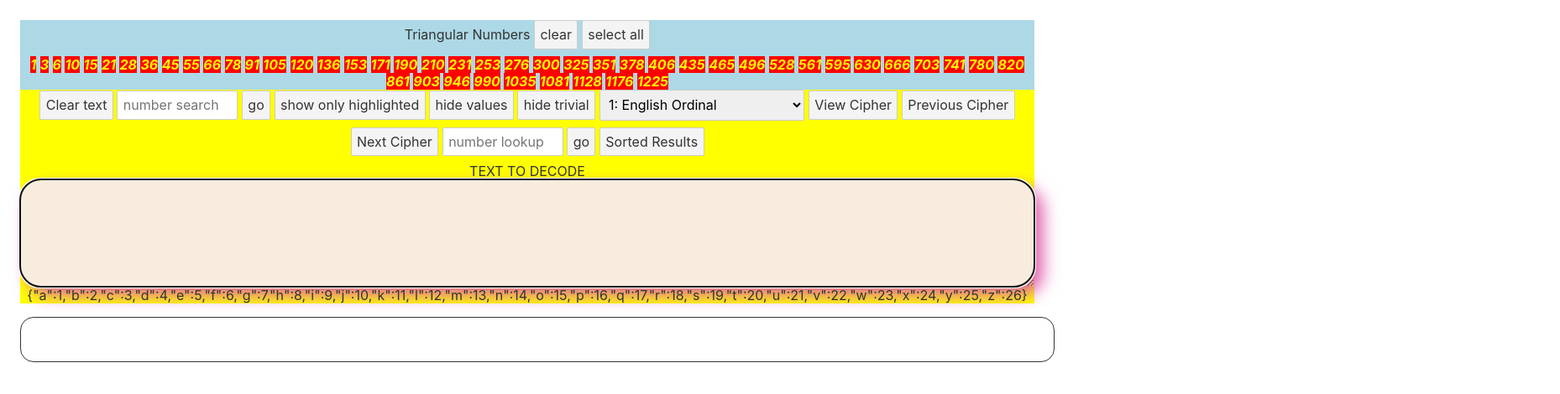
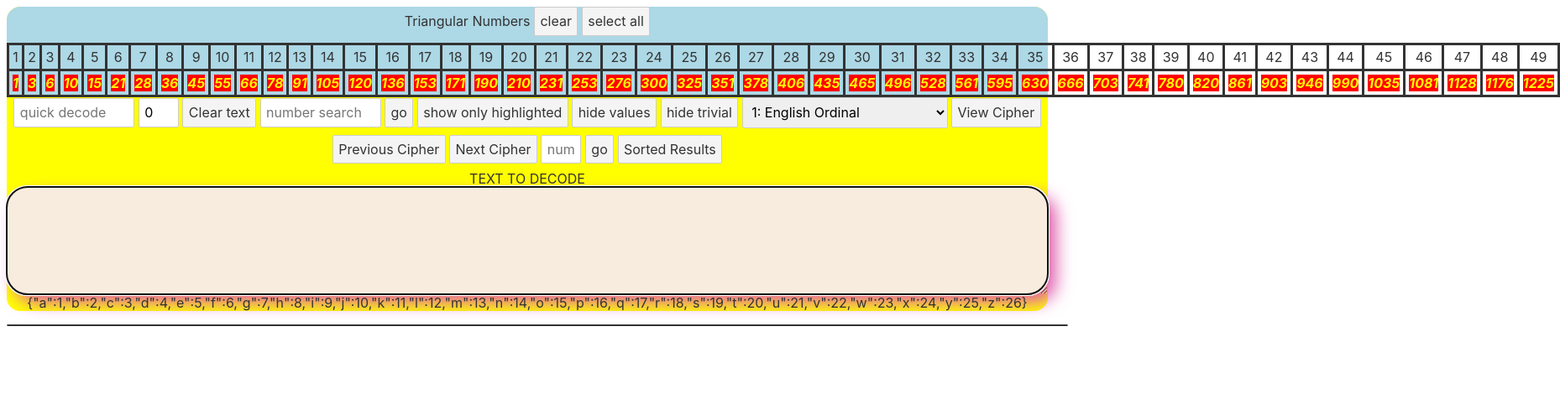
Before and after one commit to sir-tonytiger-201/sir-tonytiger-201.github.io, a Svelte app: page / in a window 1280 px wide. Shown: the top 470 px of the page at 84% size, 1858 px wide, since content can reach past the window. Built offline with nearby package versions, Linux system fonts and the light colour scheme.

Commit message:
new features

```diff
--- a/src/components/TextInput.svelte
+++ b/src/components/TextInput.svelte
@@ -16,7 +16,7 @@
   {#if multiline}
     <textarea autofocus bind:value
     transition:scale={{duration: 1000, easing: cubicOut}}
-    on:click={() => focused = !focused}
+    on:click={() => focused = !focused} spellcheck={false}
     on:mouseleave={() => focused = false}
     class:focused
     />
@@ -43,6 +43,7 @@
     margin: 0px;
     box-shadow: 10px 10px 20px  rgb(224, 93, 174);
 
+
   }
   textarea {
     height: 8rem;
--- a/src/pages/Decoder.svelte
+++ b/src/pages/Decoder.svelte
@@ -3,43 +3,44 @@
 	import cipherList from "../calc/ciphers";
 	import { shortcut } from "../js/shortcut";
 	import TriangularNumbers from "./TriangularNumbers.svelte";
-	import { scale } from 'svelte/transition';
-  import { cubicOut } from 'svelte/easing';
+	import { scale } from "svelte/transition";
+	import { cubicOut } from "svelte/easing";
 	let text = "";
 	let selectedCipher = 0;
 	let selected = 0;
 	let triangularHighlight = {};
+	let quickWord = '';
 	const params = {
 		ignoreTrivial: false,
 		onlyShowHighlighted: false,
 		showValues: true,
-	}
+	};
 
 	let showValues = false;
-	let numberLookup = '';
-	let numberSearch = '';
-	$: specialNumbers = [ 33, 38, 42, 47, 48, 74, 83, 84, 137, 201];
+	let numberLookup = "";
+	let numberSearch = "";
+	$: specialNumbers = [33, 38, 42, 47, 48, 74, 83, 84, 120, 137, 201];
 	const numberInfo = {
-		33: 'https://www.reddit.com/r/GeometersOfHistory/wiki/spellcomponents/33',
-		42: 'https://www.reddit.com/r/GeometersOfHistory/wiki/spellcomponents/42',
-		47: 'https://www.reddit.com/r/GeometersOfHistory/wiki/spellcomponents/47',
-		74: 'https://www.reddit.com/r/GeometersOfHistory/wiki/spellcomponents/74',
-		83: 'https://www.reddit.com/r/GeometersOfHistory/wiki/spellcomponents/83',
-		137: 'https://www.reddit.com/r/GeometersOfHistory/wiki/spellcomponents/137',
-		201: 'https://www.reddit.com/r/GeometersOfHistory/wiki/spellcomponents/201',
-
-	}
+		33: "https://www.reddit.com/r/GeometersOfHistory/wiki/spellcomponents/33",
+		42: "https://www.reddit.com/r/GeometersOfHistory/wiki/spellcomponents/42",
+		47: "https://www.reddit.com/r/GeometersOfHistory/wiki/spellcomponents/47",
+		74: "https://www.reddit.com/r/GeometersOfHistory/wiki/spellcomponents/74",
+		83: "https://www.reddit.com/r/GeometersOfHistory/wiki/spellcomponents/83",
+		120: "https://www.reddit.com/r/GeometersOfHistory/wiki/spellcomponents/120",
+		137: "https://www.reddit.com/r/GeometersOfHistory/wiki/spellcomponents/137",
+		201: "https://www.reddit.com/r/GeometersOfHistory/wiki/spellcomponents/201",
+	};
 
 	const trivialList = ["a", "is", "or", "of", "if", "at", "the", "also"];
 
-	const addToHighlights = num => {
-		if(!specialNumbers.includes(num)) {
-		specialNumbers = [...specialNumbers, Number(num) ]
-		triangularHighlight = triangularHighlight;
-		console.log(specialNumbers)
+	const addToHighlights = (num) => {
+		if (!specialNumbers.includes(num)) {
+			specialNumbers = [...specialNumbers, Number(num)];
+			triangularHighlight = triangularHighlight;
+			console.log(specialNumbers);
 		}
+	};
 
-	}
 
 	$: currentCipher = cipherList[selectedCipher];
 	$: cipherString = () => {
@@ -50,15 +51,13 @@
 			const val = currentCipher.vArr[currentCipher.cArr.indexOf(c)];
 			letterValues[letter] = val;
 		}
-		return JSON.stringify(letterValues);;
+		return JSON.stringify(letterValues);
 	};
 
 	const toggleAndUpdate = (key) => {
 		params[key] = !params[key];
 		triangularHighlight = triangularHighlight;
-	}
-
-
+	};
 
 	const displayCipher = () => {
 		let letterValues = {};
@@ -102,50 +101,59 @@
 
 	const evalWord = (word) => {
 		let val = 0;
-		for (const c of word) {
+		for (const c of word.toLocaleLowerCase()) {
 			val += valueOf(c);
 		}
 		return val;
 	};
 
-	const simplify = word => {
-		if(typeof(word) !== "string") return word;
+	const simplify = (word) => {
+		if (typeof word !== "string") return word;
 		let simplified = "";
 		//console.log("word = ", word)
 		for (const c of word) {
-			if(currentCipher.vArr[currentCipher.cArr.indexOf(c.charCodeAt(0))]) {
+			if (currentCipher.vArr[currentCipher.cArr.indexOf(c.charCodeAt(0))]) {
 				simplified += c;
 			}
 		}
-		if ( word !== simplified) {
+		if (word !== simplified) {
 			//console.log(word," simplified is ", simplified)
 		}
 
-		return simplified
+		return simplified;
+	};
 
+	$: if( selectedCipher) {
+		quickDecode = evalWord(quickWord)
 	}
 
+
 	const highlight = (text) => {
-		const  [ word, value ]  = typeof(text) === "string" ? text.split(" ") : [ text , null]
-		if(!params.showValues) text = word;
-		if (params.ignoreTrivial && (trivialList.includes(simplify(word))  || simplify(word).length < 4)) {
-			return params.onlyShowHighlighted ? '' : text;
+		const [word, value] =
+			typeof text === "string" ? text.split(" ") : [text, null];
+		if (!params.showValues) text = word;
+		if (
+			params.ignoreTrivial &&
+			(trivialList.includes(simplify(word)) || simplify(word).length < 4)
+		) {
+			return params.onlyShowHighlighted ? "" : text;
 		} else {
 			if (numberInfo[value]) {
-				return `<a href='${numberInfo[value]}' class='highlight' target="_blank">${text}</a>`
+				return `<a href='${numberInfo[value]}' class='highlight' target="_blank">${text}</a>`;
 			} else {
 				return "<span class='highlight'>" + text + "</span>";
 			}
-
-
 		}
 	};
 
 	const triangleHighlight = (text) => {
-		const word = text.split(" ")[0]
-		if(!params.showValues) text = word;
-		if (params.ignoreTrivial && (trivialList.includes(word) || simplify(word).length < 4))  {
-			return params.onlyShowHighlighted ? '' : text;
+		const word = text.split(" ")[0];
+		if (!params.showValues) text = word;
+		if (
+			params.ignoreTrivial &&
+			(trivialList.includes(word) || simplify(word).length < 4)
+		) {
+			return params.onlyShowHighlighted ? "" : text;
 		} else {
 			return "<span class='triangle-highlight'>" + text + "</span>";
 		}
@@ -165,33 +173,29 @@
 
 				if (specialNumbers.includes(val)) {
 					//val = highlight(val);
-					const returnedValue = highlight(word + " " + val)
+					const returnedValue = highlight(word + " " + val);
 					if (returnedValue) {
-						decoded +=  returnedValue + " ";
-					} else {
-						combinedValue.num -= val;
-					}
-
-				} else if (triangularHighlight[val] === true) {
-					const returnedValue = triangleHighlight(word + " " + val)
-					if(returnedValue) {
 						decoded += returnedValue + " ";
 					} else {
 						combinedValue.num -= val;
 					}
-
-				} else {
-					if (!params.onlyShowHighlighted) {
-						if(params.showValues) {
-							decoded += word + " " + val + " "
-						} else {
-							decoded += word + " "
-						}
-
+				} else if (triangularHighlight[val] === true) {
+					const returnedValue = triangleHighlight(word + " " + val);
+					if (returnedValue) {
+						decoded += returnedValue + " ";
 					} else {
 						combinedValue.num -= val;
 					}
-
+				} else {
+					if (!params.onlyShowHighlighted) {
+						if (params.showValues) {
+							decoded += word + " " + val + " ";
+						} else {
+							decoded += word + " ";
+						}
+					} else {
+						combinedValue.num -= val;
+					}
 				}
 			}
 
@@ -201,13 +205,19 @@
 				combinedValue.html = combinedValue.num;
 			}
 
+			if (decoded.length > 0) {
 				decoded +=
-				combinedValue.num > 0 && params.showValues ? "(" + combinedValue.html + ")<br>" : "<br>";
-
+					combinedValue.num > 0 && params.showValues
+						? "(" + combinedValue.html + ")<br><br>"
+						: "<br>";
+			}
 		}
 
 		return decoded;
 	};
+
+	$: quickDecode = evalWord(quickWord)
+
 </script>
 
 <!-- {"cipherName":"English Ordinal",
@@ -224,24 +234,37 @@
 			<TriangularNumbers bind:triangularHighlight />
 			<nav>
 				<!-- <h1>Decoder</h1> -->
+				<input
+					type="text"
+					bind:value={quickWord}
+
+					placeholder="quick decode"
+				/>
+				<input type="text" readonly class="numberbox" bind:value={quickDecode} />
 				<button on:click={() => (text = "")}>Clear text</button>
-				<input type="text"
-				use:shortcut={{ code: "Enter", callback: () => addToHighlights(numberSearch) }}
-				bind:value={numberSearch}
-				placeholder="number search" />
+				<input
+					type="text"
+					use:shortcut={{
+						code: "Enter",
+						callback: () => addToHighlights(numberSearch),
+					}}
+					bind:value={numberSearch}
+					placeholder="number search"
+				/>
 				<button on:click={() => addToHighlights(numberSearch)}>go</button>
-				<button on:click={() => toggleAndUpdate('onlyShowHighlighted')}>
+				<button on:click={() => toggleAndUpdate("onlyShowHighlighted")}>
 					show
 					{#if params.onlyShowHighlighted} all {:else} only highlighted {/if}
 				</button>
-				<button on:click={() => toggleAndUpdate('showValues')}>
+				<button on:click={() => toggleAndUpdate("showValues")}>
 					{#if params.showValues} hide {:else} show {/if} values
 				</button>
-				<button on:click={() => toggleAndUpdate('ignoreTrivial')}>
+				<button on:click={() => toggleAndUpdate("ignoreTrivial")}>
 					{#if params.ignoreTrivial} show {:else} hide {/if} trivial
 				</button>
-				<select bind:value={selectedCipher}
-				use:shortcut={{ code: "Home", callback: () =>selectedCipher = 0 }}
+				<select
+					bind:value={selectedCipher}
+					use:shortcut={{ code: "Home", callback: () => (selectedCipher = 0) }}
 				>
 					{#each cipherList as cipher, i}
 						<option value={i}>
@@ -261,28 +284,38 @@
 					use:shortcut={{ code: "Tab", callback: cycleForward }}
 					>Next Cipher</button
 				>
-				<input type="text"
-				bind:value={numberLookup} placeholder="number lookup"
-
+				<input
+					type="text"
+					bind:value={numberLookup}
+					class="numberbox"
+					placeholder="number lookup"
 				/>
-				<button on:click={() => window.open(`https://www.reddit.com/r/GeometersOfHistory/wiki/spellcomponents/${numberLookup}`)}>go</button>
+				<button
+					on:click={() =>
+						window.open(
+							`https://www.reddit.com/r/GeometersOfHistory/wiki/spellcomponents/${numberLookup}`
+						)}>go</button
+				>
 				<button>Sorted Results</button>
 			</nav>
 
-			<TextInput {shortcut} label="Text to decode" bind:value={text} multiline={true} />
+			<TextInput
+				{shortcut}
+				label="Text to decode"
+				bind:value={text}
+				multiline={true}
+			/>
 			{cipherString()}
 		</center>
 	</div>
-	<div class="decoded" transition:scale={{duration: 1000, easing: cubicOut}}>
+	<div class="decoded" transition:scale={{ duration: 1000, easing: cubicOut }}>
 		<!-- 	<p>{text}</p>
 	<p>
 		{JSON.stringify(currentCipher)}
 	</p> -->
 		{#key selectedCipher}
 			{#key triangularHighlight}
-				<p>
-					{@html decode(text.toLocaleLowerCase())}
-				</p>
+					{@html decode(text).replace(/<br><br>/g,'<br>')}
 			{/key}
 		{/key}
 		<!-- 	{#each cipherList as c}
@@ -294,9 +327,9 @@
 <style>
 	main {
 		text-align: center;
-		padding: 1em;
 		max-width: 240px;
-		margin: 0 auto;
+		margin: 0px;
+
 	}
 
 	h1 {
@@ -313,13 +346,11 @@
 		}
 	}
 
-
-	:global(.highlight, .highlight.a:link, a:visited ){
+	:global(.highlight, .highlight.a:link, a:visited) {
 		color: yellow;
 		background-color: blue;
 		font-style: italic;
 		font-weight: bold;
-
 	}
 
 	:global(.triangle-highlight) {
@@ -333,22 +364,28 @@
 		margin-top: 0px;
 		margin-left: auto;
 		margin-right: 1.5em;
-/* 		position: fixed; */
+		/* 		position: fixed; */
 		background-position-y: center;
 		width: auto;
 		background-color: yellow;
 		text-align: center;
 		align-content: center;
+		border-radius: 1em;
+
 	}
 
 	.decoded {
-	/* 	margin-top: 18em; */
+		/* 	margin-top: 18em; */
 		margin-top: 1em;
 		border-width: 1px;
 		border-style: solid;
 		border-radius: 1em;
 	}
 
+	.numberbox {
+		width: 3em;
+	}
+
 	input {
 		width: 9em;
 	}
--- a/src/pages/TriangularNumbers.svelte
+++ b/src/pages/TriangularNumbers.svelte
@@ -30,15 +30,26 @@
   }}>select all</button>
 
   </div>
+  <table>
+    <thead>
+      <tr>
         {#each numberArray as triangularNumber, i}
-    <span>
+          <td>{i+1}</td>
+        {/each}
+
+
+</tr>
+  {#each numberArray as triangularNumber, i}
+  <td>
     <a href="" bind:innerHTML={triangularNumber} contenteditable
     class:triangularhighlight={triangularHighlight[triangularNumber]}
     on:click|preventDefault={() => toggleHighlight(triangularNumber)}>
       {triangularNumber} &nbsp;
     </a>
-      </span>
+    </td>
 {/each}
+</thead>
+</table>
 </div>
 
 <style>
@@ -49,7 +60,8 @@
     margin: 0px;
     width: 100%;
     background-color: lightblue;
-
+    border-top-left-radius: 1em;
+    border-top-right-radius: 1em;
     }
 
     .triangularhighlight {
@@ -58,4 +70,12 @@
 		font-style: italic;
 		font-weight: bold;
 	}
+
+  table, td {
+    border-style: solid;
+    text-align: center;
+    border-collapse: collapse;
+    padding: 0.5vh;
+  }
+
 </style>
```
Lines whose indentation alone changed are shown as unchanged.
